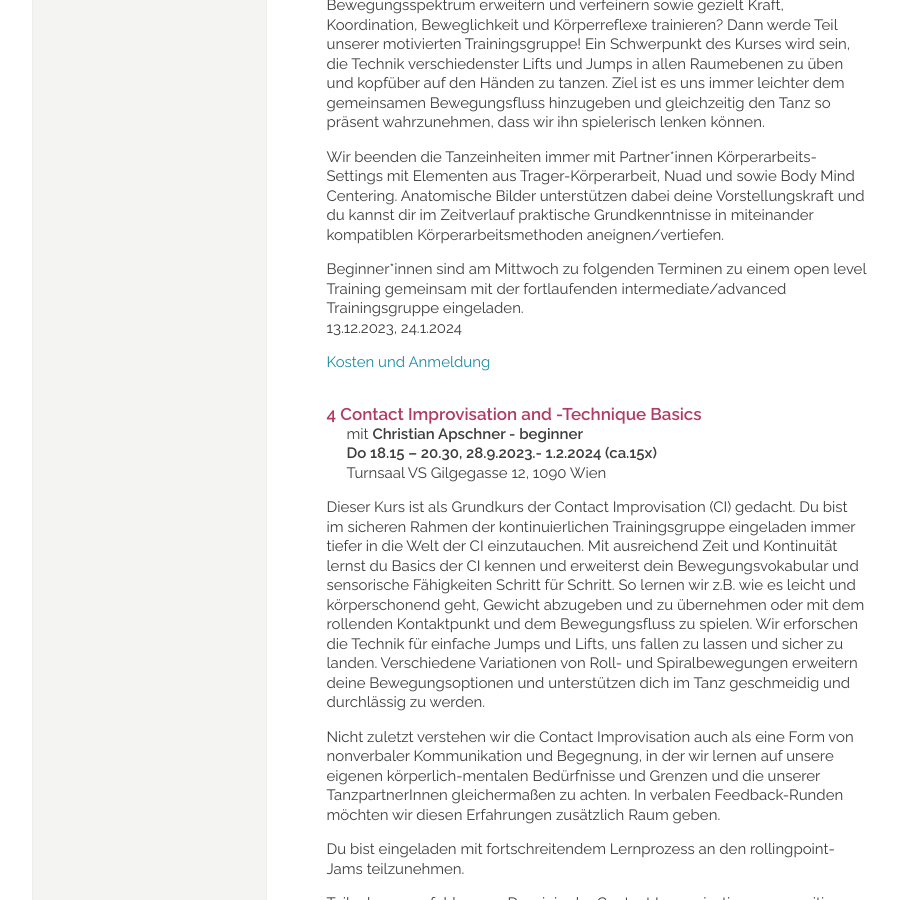
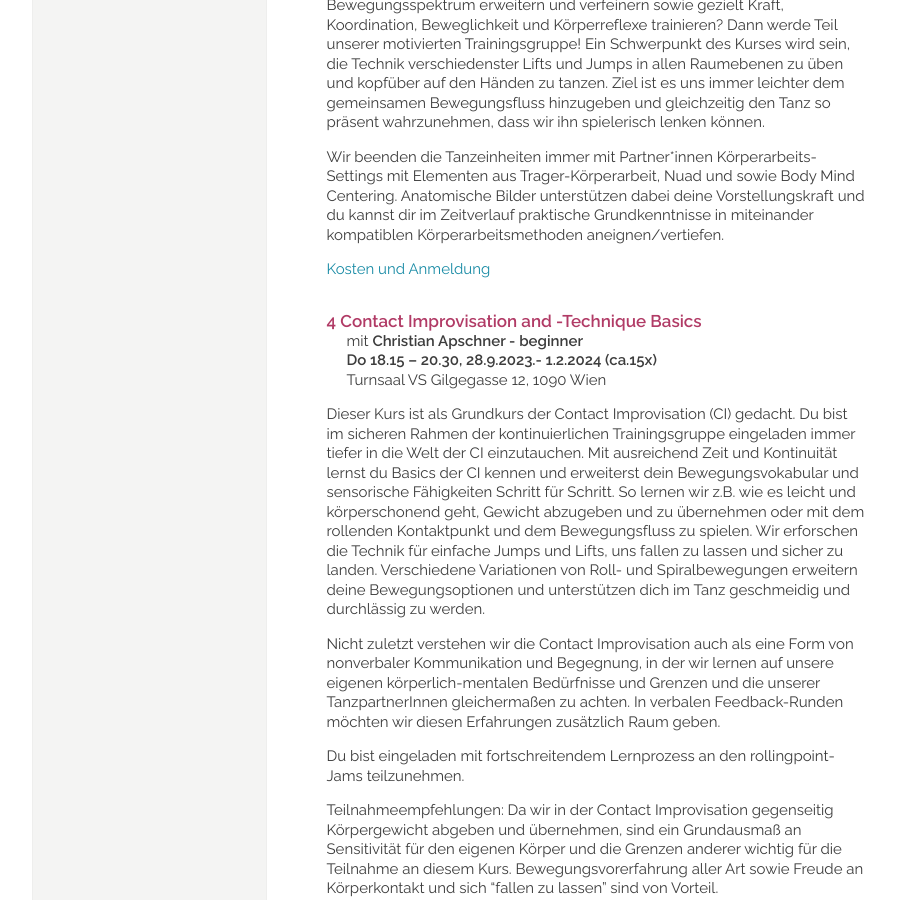
Before and after one commit to manulari/rollingpointat, a Jekyll site: the page built from _pages_de/kurse.md, in a window 1280 px wide and 900 px high, scrolled down 1912 px. Shown: the whole window, without its empty margins (152-1050 px from the left). Built offline with Jekyll 4.4.1, drawn with Linux system fonts in a browser that asks for light colours; comment, search, counter and statistics services are not loaded.

Commit message:
Update page (de) “kurse”

```diff
--- a/_pages_de/kurse.md
+++ b/_pages_de/kurse.md
@@ -73,9 +73,6 @@ Lets get physical! Du bringst gute Basiskenntnisse der Contact Improvisation ode
 
 Wir beenden die Tanzeinheiten immer mit Partner*innen Körperarbeits-Settings mit Elementen aus Trager-Körperarbeit, Nuad und sowie Body Mind Centering.  Anatomische Bilder unterstützen dabei deine Vorstellungskraft und du kannst dir im Zeitverlauf praktische Grundkenntnisse in miteinander kompatiblen Körperarbeitsmethoden aneignen/vertiefen.
 
-Beginner*innen sind am Mittwoch zu folgenden Terminen zu einem open level Training gemeinsam mit der fortlaufenden intermediate/advanced Trainingsgruppe eingeladen.\
-13.12.2023, 24.1.2024
-
 [Kosten und Anmeldung](#kosten)
 
 <div class="named-anchor" id="do"></div>
```
